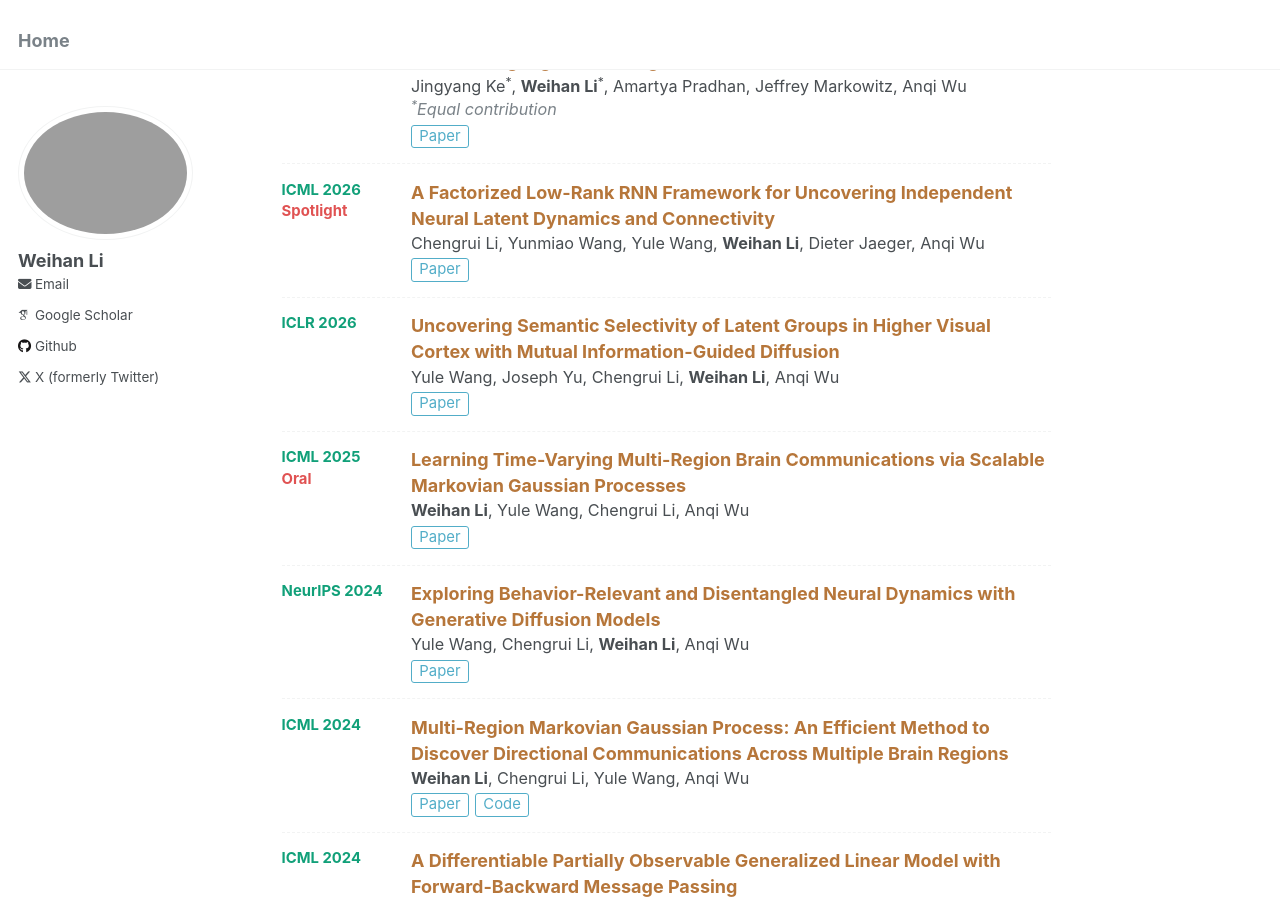
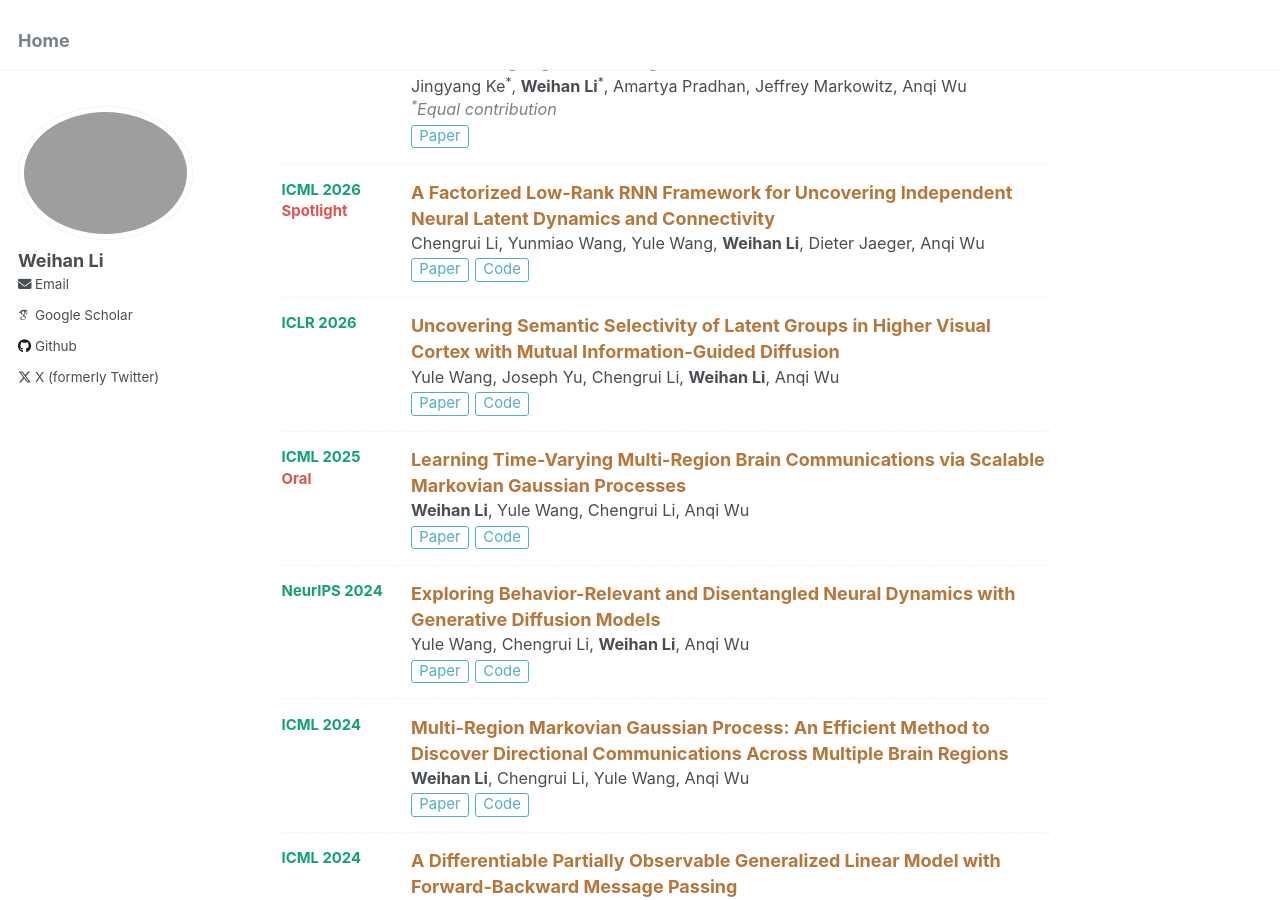
Before and after one commit to WeihanLikk/WeihanLikk.github.io, a Jekyll site: the page built from _pages/about.md, in a window 1280 px wide and 900 px high, scrolled down 854 px. Built offline with Jekyll 4.4.1, drawn with Linux system fonts in a browser that asks for light colours; some web fonts are replaced.

Commit message:
Add code links to publications

```diff
--- a/_pages/about.md
+++ b/_pages/about.md
@@ -57,7 +57,7 @@ See also my [Google Scholar](https://scholar.google.com/citations?user=qW4_NR4AA
   <div class="pub__body">
     <div class="pub__title">A Factorized Low-Rank RNN Framework for Uncovering Independent Neural Latent Dynamics and Connectivity</div>
     <div class="pub__authors">Chengrui Li, Yunmiao Wang, Yule Wang, <b>Weihan Li</b>, Dieter Jaeger, Anqi Wu</div>
-    <div class="pub__links"><a href="https://arxiv.org/pdf/2511.13899">Paper</a></div>
+    <div class="pub__links"><a href="https://arxiv.org/pdf/2511.13899">Paper</a><a href="https://github.com/JerrySoybean/facrnn">Code</a></div>
   </div>
 </div>
 
@@ -66,7 +66,7 @@ See also my [Google Scholar](https://scholar.google.com/citations?user=qW4_NR4AA
   <div class="pub__body">
     <div class="pub__title">Uncovering Semantic Selectivity of Latent Groups in Higher Visual Cortex with Mutual Information-Guided Diffusion</div>
     <div class="pub__authors">Yule Wang, Joseph Yu, Chengrui Li, <b>Weihan Li</b>, Anqi Wu</div>
-    <div class="pub__links"><a href="https://proceedings.iclr.cc/paper_files/paper/2026/file/b7216f4a324864e1f592c18de4d83d10-Paper-Conference.pdf">Paper</a></div>
+    <div class="pub__links"><a href="https://proceedings.iclr.cc/paper_files/paper/2026/file/b7216f4a324864e1f592c18de4d83d10-Paper-Conference.pdf">Paper</a><a href="https://github.com/BRAINML-GT/MIG-Vis">Code</a></div>
   </div>
 </div>
 
@@ -75,7 +75,7 @@ See also my [Google Scholar](https://scholar.google.com/citations?user=qW4_NR4AA
   <div class="pub__body">
     <div class="pub__title">Learning Time-Varying Multi-Region Brain Communications via Scalable Markovian Gaussian Processes</div>
     <div class="pub__authors"><b>Weihan Li</b>, Yule Wang, Chengrui Li, Anqi Wu</div>
-    <div class="pub__links"><a href="https://openreview.net/pdf?id=pOAEfqa26i">Paper</a></div>
+    <div class="pub__links"><a href="https://openreview.net/pdf?id=pOAEfqa26i">Paper</a><a href="https://github.com/BRAINML-GT/Adaptive-Delay-Model">Code</a></div>
   </div>
 </div>
 
@@ -84,7 +84,7 @@ See also my [Google Scholar](https://scholar.google.com/citations?user=qW4_NR4AA
   <div class="pub__body">
     <div class="pub__title">Exploring Behavior-Relevant and Disentangled Neural Dynamics with Generative Diffusion Models</div>
     <div class="pub__authors">Yule Wang, Chengrui Li, <b>Weihan Li</b>, Anqi Wu</div>
-    <div class="pub__links"><a href="https://arxiv.org/abs/2410.09614">Paper</a></div>
+    <div class="pub__links"><a href="https://arxiv.org/abs/2410.09614">Paper</a><a href="https://github.com/BRAINML-GT/BeNeDiff">Code</a></div>
   </div>
 </div>
 
```
